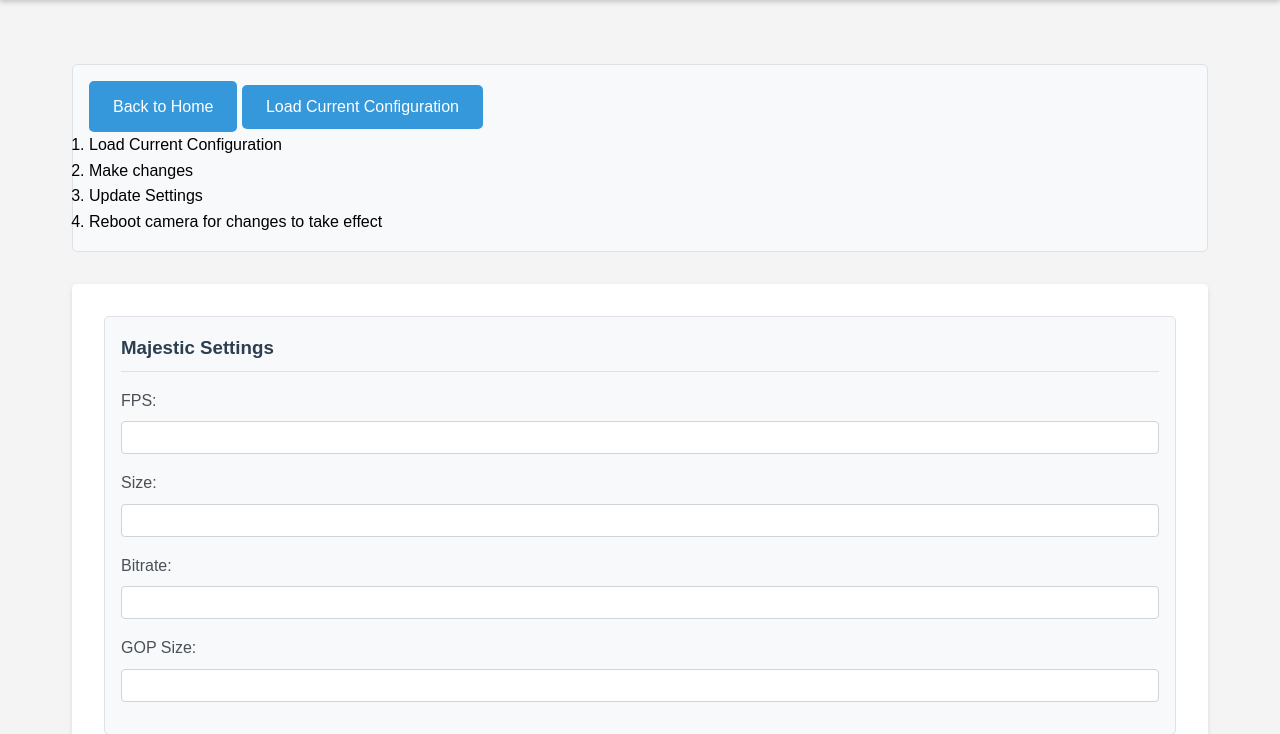
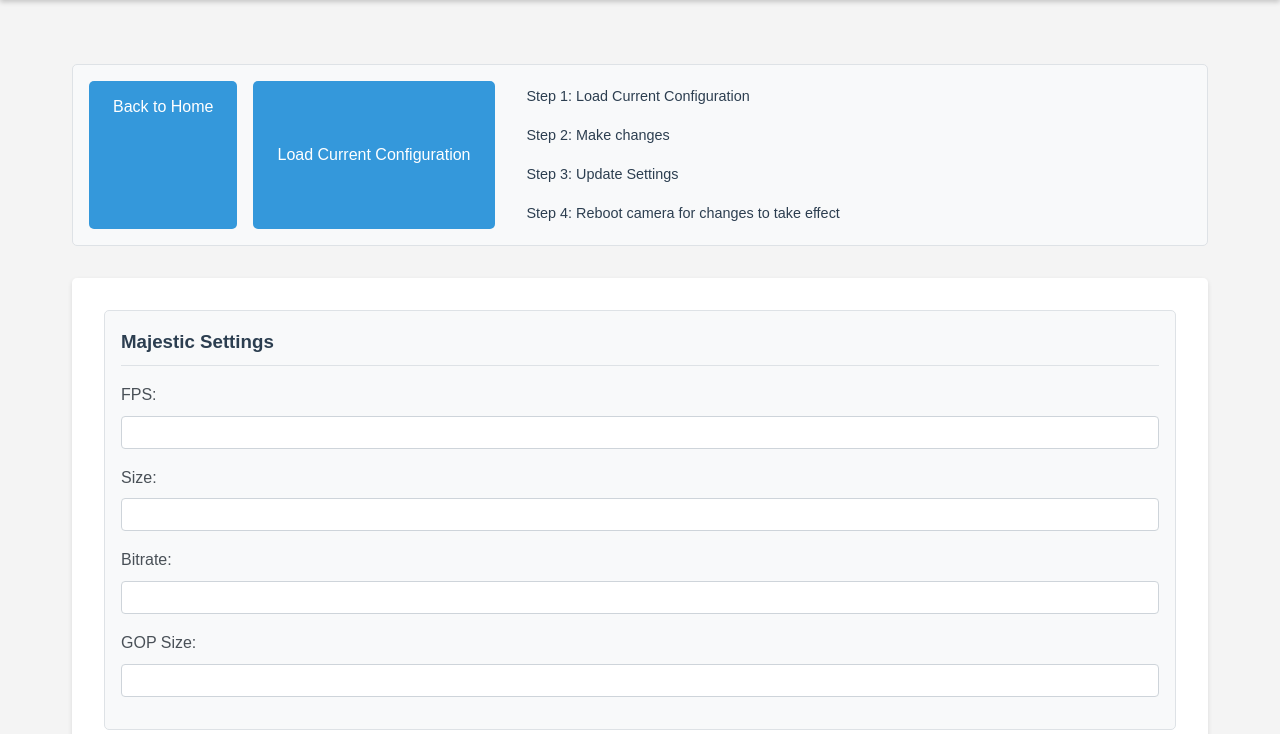
Before and after one commit to angorb/radxa_gs_webUI, a Flask app: page /camera in a window 1280 px wide. Shown: the part 78-812 px from the top of the page. Run offline with Flask 3, Linux system fonts and the light colour scheme.

Commit message:
Update camera_settings.html

```diff
--- a/templates/camera_settings.html
+++ b/templates/camera_settings.html
@@ -23,17 +23,19 @@
 
 
         <div class="navigation">
-            <div class="nav-left">
-                <a href="{{ url_for('index') }}" class="button">Back to Home</a>
-                <button id="loadConfig" class="button">Load Current Configuration</button>
-            </div>
-            <div class="nav-instructions">
-                <ol class="instruction-steps">
-                    <li>Load Current Configuration</li>
-                    <li>Make changes</li>
-                    <li>Update Settings</li>
-                    <li>Reboot camera for changes to take effect</li>
-                </ol>
+            <div class="nav-content">
+                <div class="nav-buttons">
+                    <a href="{{ url_for('index') }}" class="button">Back to Home</a>
+                    <button id="loadConfig" class="button">Load Current Configuration</button>
+                </div>
+                <div class="nav-instructions">
+                    <div class="steps-list">
+                        <div class="step">Step 1: Load Current Configuration</div>
+                        <div class="step">Step 2: Make changes</div>
+                        <div class="step">Step 3: Update Settings</div>
+                        <div class="step">Step 4: Reboot camera for changes to take effect</div>
+                    </div>
+                </div>
             </div>
         </div>
 
```
